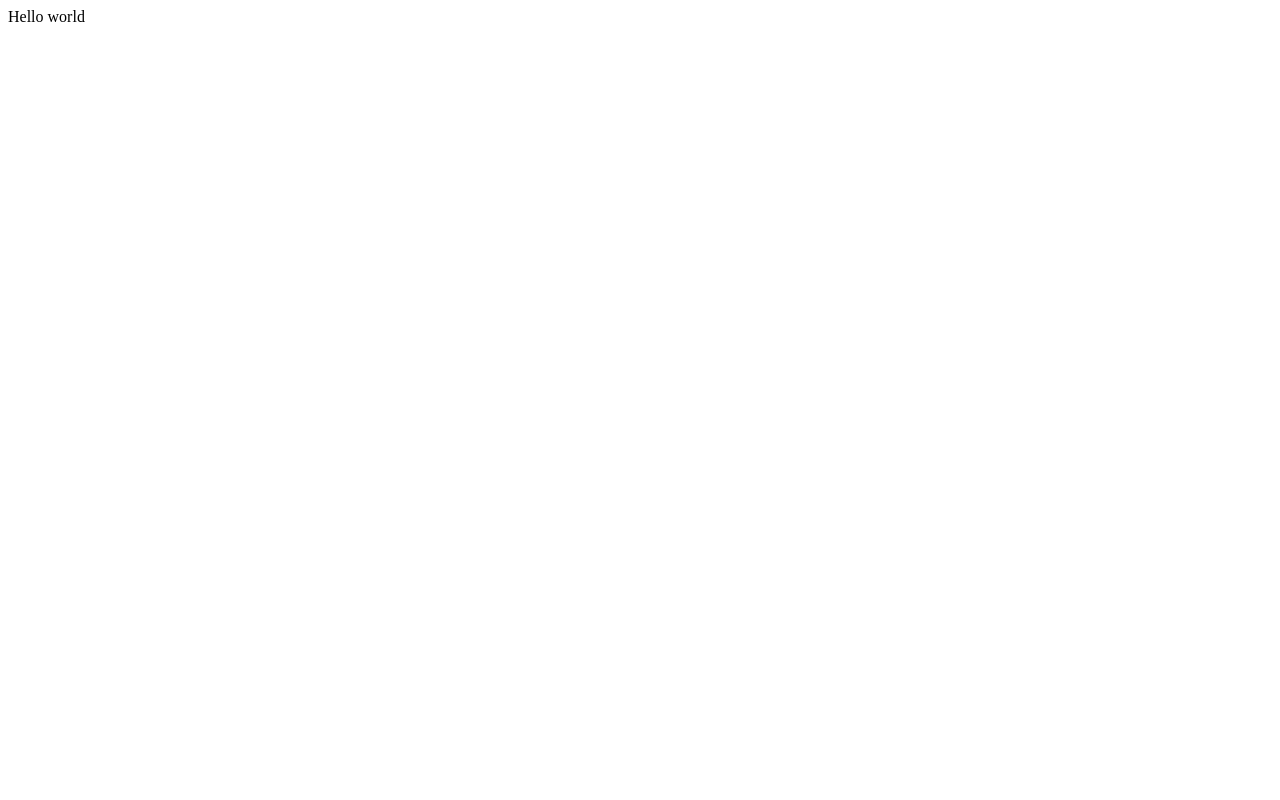
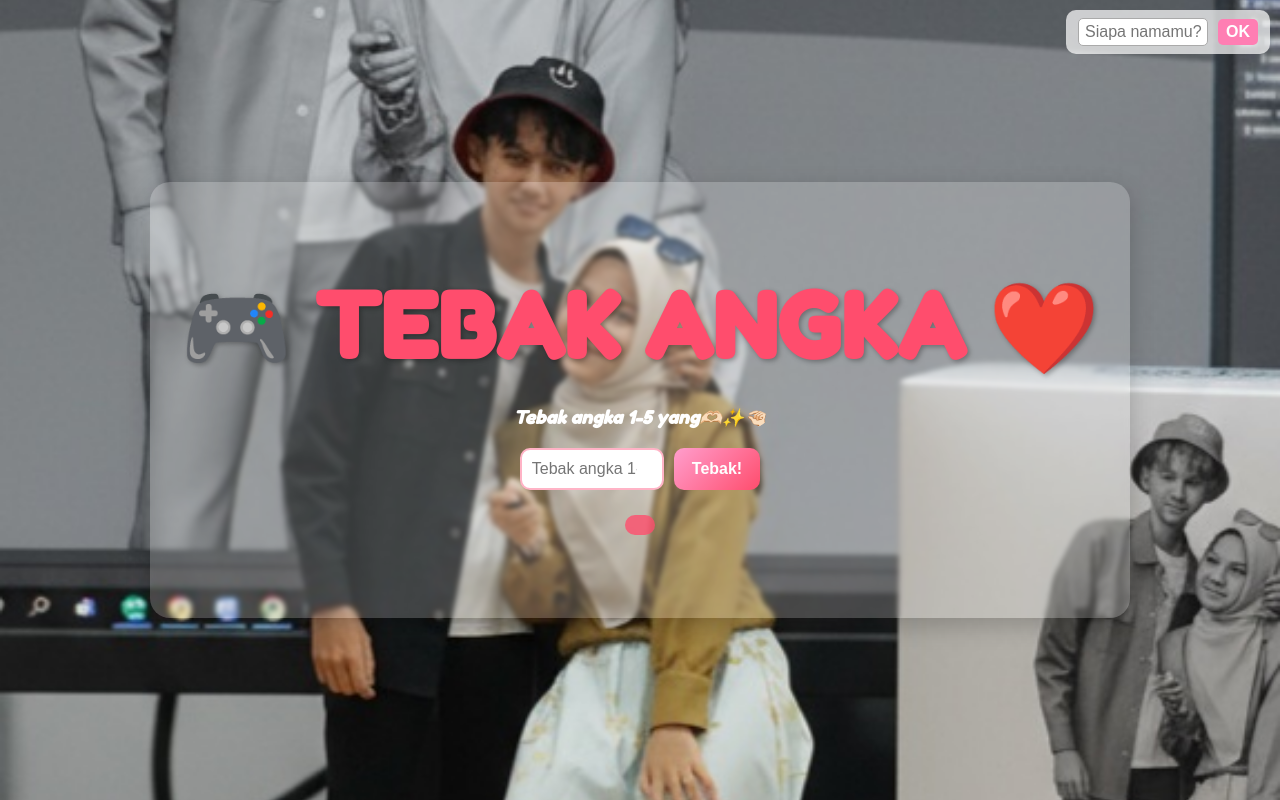
Before and after one commit to mtofa37/tebak-angka, a plain HTML site: page index.html in a window 1280 px wide. Drawn offline with Linux system fonts and the light colour scheme.

Commit message:
Add files via upload

```diff
--- a/index.html
+++ b/index.html
@@ -1 +1,38 @@
-Hello world
+<!doctype html>
+<html lang="id">
+    <head>
+        <meta charset="UTF-8" />
+        <meta name="viewport" content="width=device-width, initial-scale=1.0" />
+        <title>Game Tebak Angka</title>
+        <link rel="stylesheet" href="style.css" />
+        <link
+            href="https://fonts.googleapis.com/css2?family=Fredoka+One&display=swap"
+            rel="stylesheet"
+        />
+    </head>
+    <body>
+  <div class="user-box">
+  <span id="greeting"></span>
+  <input type="text" id="nameInput" placeholder="Siapa namamu?">
+  <button onclick="simpanNama()">OK</button>
+</div>      <div class="container">
+            <h1>🎮 TEBAK ANGKA ❤️</h1>
+            <h2><i>Tebak angka 1-5 yang🫶🏻✨🤏🏻</i></h2>
+
+            <div class="input-group">
+                <input
+                    type="number"
+                    id="inputTebak"
+                    placeholder="Tebak angka 1-5"
+                />
+                <button onclick="tebakAngka()">Tebak!</button>
+                <button id="resetBtn" onclick="resetGame()">Reset</button>
+            </div>
+
+            <p id="pesan"></p>
+            <p id="akhir"></p>
+        </div>
+
+        <script src="script.js" defer></script>
+    </body>
+</html>
--- /dev/null
+++ b/script.js
@@ -0,0 +1,124 @@
+let angkaBenar;
+let salahCount;
+let gameSelesai;
+
+// siapin audio
+let winSound = new Audio("win.mp3");
+
+// daftar kalimat kalau salah
+const pesanSalah = [
+    "HHAHA Huuu Salah!🤣🤣",
+    "WKWKW Salah trus ahh😝",
+    "Kesel g yang? Salah trus☺️",
+    "Aduhh.. salah agii🤭",
+    "Cemangatt, pasti nanti bisa SALAH lagi!☺️🤣🤣"
+];
+
+function mulaiGame() {
+    angkaBenar = Math.floor(Math.random() * 5) + 1;
+    salahCount = 0;
+    gameSelesai = false;
+
+    document.getElementById("pesan").innerText = "";
+    document.getElementById("akhir").innerText = "";
+    document.getElementById("inputTebak").value = "";
+
+    // munculin input & tombol tebak lagi
+    document.getElementById("inputTebak").style.display = "inline-block";
+    document.querySelector("button[onclick='tebakAngka()']").style.display = "inline-block";
+
+    // sembunyiin tombol reset
+    document.getElementById("resetBtn").style.display = "none";
+}
+
+function tebakAngka() {
+    if (gameSelesai) return;
+
+    let tebak = parseInt(document.getElementById("inputTebak").value);
+
+    if (tebak === angkaBenar) {
+        document.getElementById("pesan").innerText = "";
+        let akhirEl = document.getElementById("akhir");
+        akhirEl.classList.add("win");
+
+        // mainin suara menang
+        winSound.currentTime = 0; // mulai dari awal
+        winSound.play();
+
+        setTimeout(() => {
+            akhirEl.classList.remove("win");
+        }, 1200);
+
+        if (salahCount === 0) {
+            akhirEl.innerText = `🏆 Hehhhh... iya Angka = ${angkaBenar} _-, aghh g seruu kok langsung bener sihh _-`;
+        } else {
+            akhirEl.innerText = `🎉 Nahhh beneeerrr🫶🏻✨! Angka = ${angkaBenar}. yang, Is is issss ayang salah ${salahCount} kali, Eh.... Jangan lupa pap nya sebnyak jumlah salah yah wkwkw.`;
+        }
+
+        for (let i = 0; i < 50; i++) {
+            setTimeout(() => buatLove(), i * 150);
+        }
+
+        // SEMBUNYIIN input & tombol tebak
+        document.getElementById("inputTebak").style.display = "none";
+        document.querySelector("button[onclick='tebakAngka()']").style.display = "none";
+
+        // TAMPILIN tombol reset
+        document.getElementById("resetBtn").style.display = "inline-block";
+
+        gameSelesai = true;
+    } else {
+        salahCount++;
+        let randomPesan = pesanSalah[Math.floor(Math.random() * pesanSalah.length)];
+        let pesanEl = document.getElementById("pesan");
+        pesanEl.innerText = `${randomPesan} (Salah ke-${salahCount})`;
+
+        pesanEl.classList.add("shake");
+        setTimeout(() => {
+            pesanEl.classList.remove("shake");
+        }, 400);
+    }
+}
+
+function buatLove() {
+    let love = document.createElement("div");
+    love.classList.add("love");
+    love.innerHTML = "🤍";
+
+    love.style.left = Math.random() * 100 + "vw";
+    love.style.bottom = "0px";
+    love.style.fontSize = Math.random() * 2 + 1 + "rem";
+    love.style.animationDuration = 2 + Math.random() * 2 + "s";
+    love.style.transform = `translateX(${Math.random() * 100 - 50}px)`;
+
+    document.body.appendChild(love);
+
+    setTimeout(() => {
+        love.remove();
+    }, 3000);
+}
+function simpanNama() {
+    let nama = document.getElementById("nameInput").value.trim();
+    if (nama) {
+        localStorage.setItem("namaUser", nama); // simpan ke localStorage
+        tampilkanNama();
+    }
+}
+
+function tampilkanNama() {
+    let nama = localStorage.getItem("namaUser");
+    if (nama) {
+        document.getElementById("greeting").innerText = `Hallo, ${nama}!`;
+        document.getElementById("nameInput").style.display = "none";
+        document.querySelector(".user-box button").style.display = "none";
+    }
+}
+
+// jalankan pas awal web dibuka
+window.onload = tampilkanNama;
+
+function resetGame() {
+    mulaiGame();
+}
+
+mulaiGame();
--- /dev/null
+++ b/style.css
@@ -0,0 +1,237 @@
+body {
+    font-family: "Comic Sans MS", cursive, sans-serif;
+    margin: 0;
+    height: 100vh;
+    display: flex;
+    justify-content: center;
+    align-items: center;
+    background: url("fotoku.jpg") no-repeat center center;
+    background-size: cover;
+    overflow: hidden;
+}
+
+.container {
+    background: rgba(255, 255, 255, 0.2);
+    backdrop-filter: blur(2px);
+    padding: 30px;
+    border-radius: 20px;
+    box-shadow: 0px 8px 25px rgba(0, 0, 0, 0.2);
+    display: flex;
+    flex-direction: column;
+    align-items: center;
+    text-align: center;
+}
+
+h1 {
+    font-size: 7vw;
+    color: #ff4d6d;
+    margin-bottom: 10px;
+    text-shadow: 2px 2px 5px rgba(0, 0, 0, 0.3);
+}
+
+h2 {
+    font-size: 18px;
+    color: #fff;
+    margin-bottom: 20px;
+}
+
+.input-group {
+    display: flex;
+    gap: 10px;
+    margin-bottom: 15px;
+}
+
+input {
+    padding: 10px;
+    width: 120px;
+    text-align: center;
+    border: 2px solid #ffb3c6;
+    border-radius: 10px;
+    font-size: 16px;
+    outline: none;
+}
+
+button {
+    padding: 10px 18px;
+    cursor: pointer;
+    border-radius: 10px;
+    border: none;
+    font-size: 16px;
+    background: linear-gradient(135deg, #ff9ecd, #ff4d6d);
+    color: white;
+    font-weight: bold;
+    transition:
+        transform 0.2s ease,
+        background 0.3s ease;
+}
+
+button:hover {
+    transform: scale(1.1);
+    background: linear-gradient(135deg, #ff4d6d, #ff9ecd);
+}
+.user-box {
+    position: absolute;
+    top: 10px;
+    right: 10px;
+    background: rgba(255, 255, 255, 0.7);
+    padding: 8px 12px;
+    border-radius: 10px;
+    font-size: 14px;
+    font-family: "Comic Sans MS", cursive, sans-serif;
+}
+
+.user-box input {
+    padding: 4px;
+    border-radius: 5px;
+    border: 1px solid #aaa;
+    margin-right: 5px;
+}
+
+.user-box button {
+    padding: 4px 8px;
+    border: none;
+    border-radius: 5px;
+    background: #ff7eb3;
+    color: white;
+    cursor: pointer;
+}
+
+.user-box button:hover {
+    background: #ff4d94;
+}
+
+#resetBtn {
+    display: none;
+    background: linear-gradient(135deg, #b28dff, #ff9ecd);
+}
+
+#pesan {
+    margin-top: 10px;
+    font-size: 18px;
+    padding: 10px 15px;
+    background: rgba(255, 77, 109, 0.8);
+    color: #fff;
+    font-weight: none;
+    border-radius: 15px;
+    display: inline-block;
+    max-width: 250px;
+}
+
+#akhir {
+    margin-top: 15px;
+    font-weight: none;
+    font-size: 20px;
+    color: #fff;
+    text-shadow: 2px 2px 8px #ff4d6d;
+}
+
+/* Efek animasi */
+.shake {
+    animation: shake 0.4s;
+}
+
+.win {
+    animation: bounceIn 1s ease;
+}
+
+@keyframes bounceIn {
+    0% {
+        transform: scale(0.3);
+        opacity: 0;
+    }
+    50% {
+        transform: scale(1.2);
+        opacity: 1;
+    }
+    70% {
+        transform: scale(0.9);
+    }
+    100% {
+        transform: scale(1);
+    }
+}
+
+@keyframes shake {
+    0% {
+        transform: translateX(0);
+    }
+    25% {
+        transform: translateX(-5px);
+    }
+    50% {
+        transform: translateX(5px);
+    }
+    75% {
+        transform: translateX(-5px);
+    }
+    100% {
+        transform: translateX(0);
+    }
+}
+
+.love {
+    position: fixed;
+    font-size: 2rem;
+    color: red;
+    animation: floatUp 3s linear forwards;
+}
+
+@keyframes floatUp {
+    0% {
+        transform: translateY(0) scale(1);
+        opacity: 1;
+    }
+    100% {
+        transform: translateY(-100vh) scale(1.5);
+        opacity: 0;
+    }
+}
+/* animasi bounce */
+.win-bounce {
+    animation: bounceIn 1s ease;
+}
+
+/* animasi slide dari bawah */
+.win-slide {
+    animation: slideUp 1s ease;
+}
+
+@keyframes slideUp {
+    0% {
+        transform: translateY(100px);
+        opacity: 0;
+    }
+    100% {
+        transform: translateY(0);
+        opacity: 1;
+    }
+}
+
+/* animasi glow */
+.win-glow {
+    animation: glow 1s ease;
+}
+
+@keyframes glow {
+    0% {
+        text-shadow:
+            0 0 5px #fff,
+            0 0 10px #ff4d6d;
+    }
+    50% {
+        text-shadow:
+            0 0 20px #fff,
+            0 0 40px #ff9ecd;
+    }
+    100% {
+        text-shadow:
+            0 0 5px #fff,
+            0 0 10px #ff4d6d;
+    }
+}
+h1,
+h2,
+#pesan,
+#akhir {
+    font-family: "Fredoka One", cursive;
+}
```
Also changed, not shown: fotoku.jpg (added), 1 other file.
